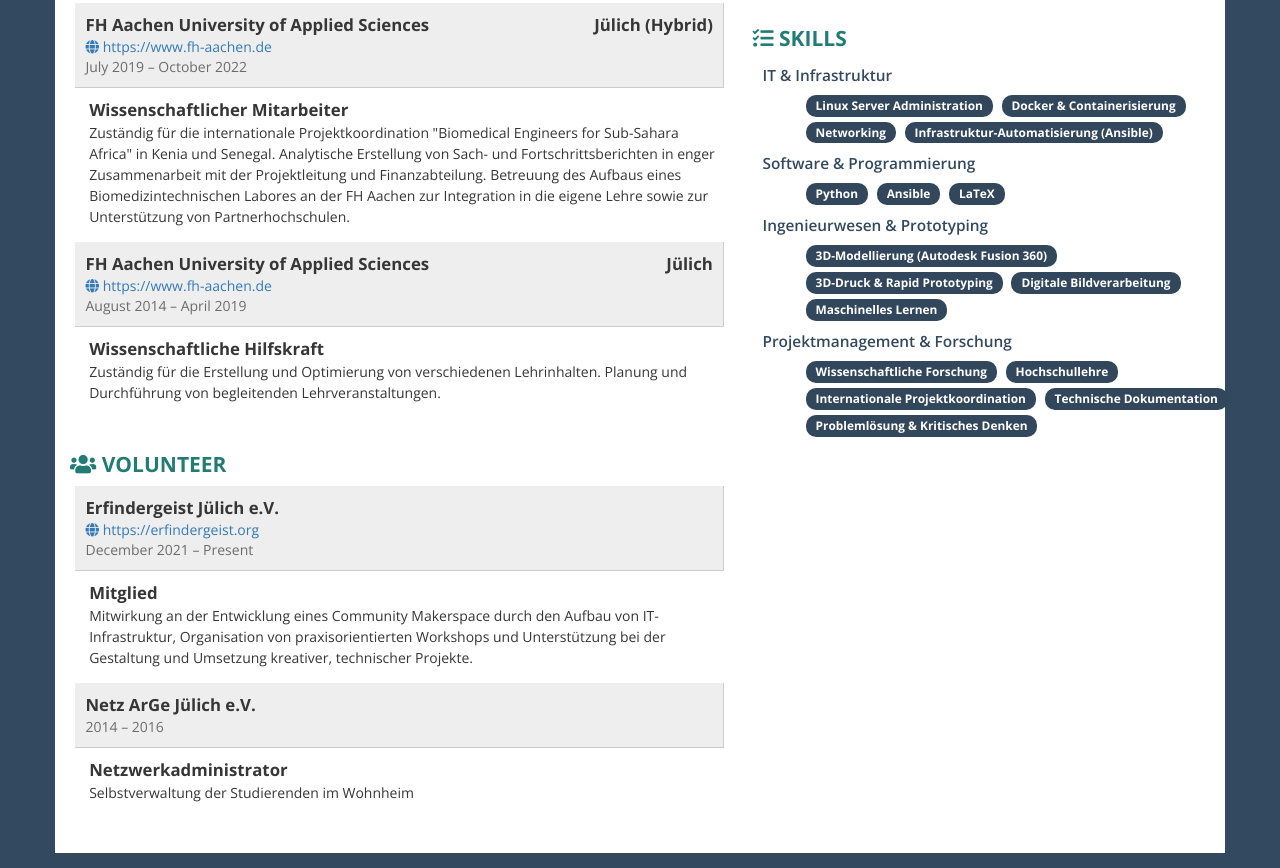
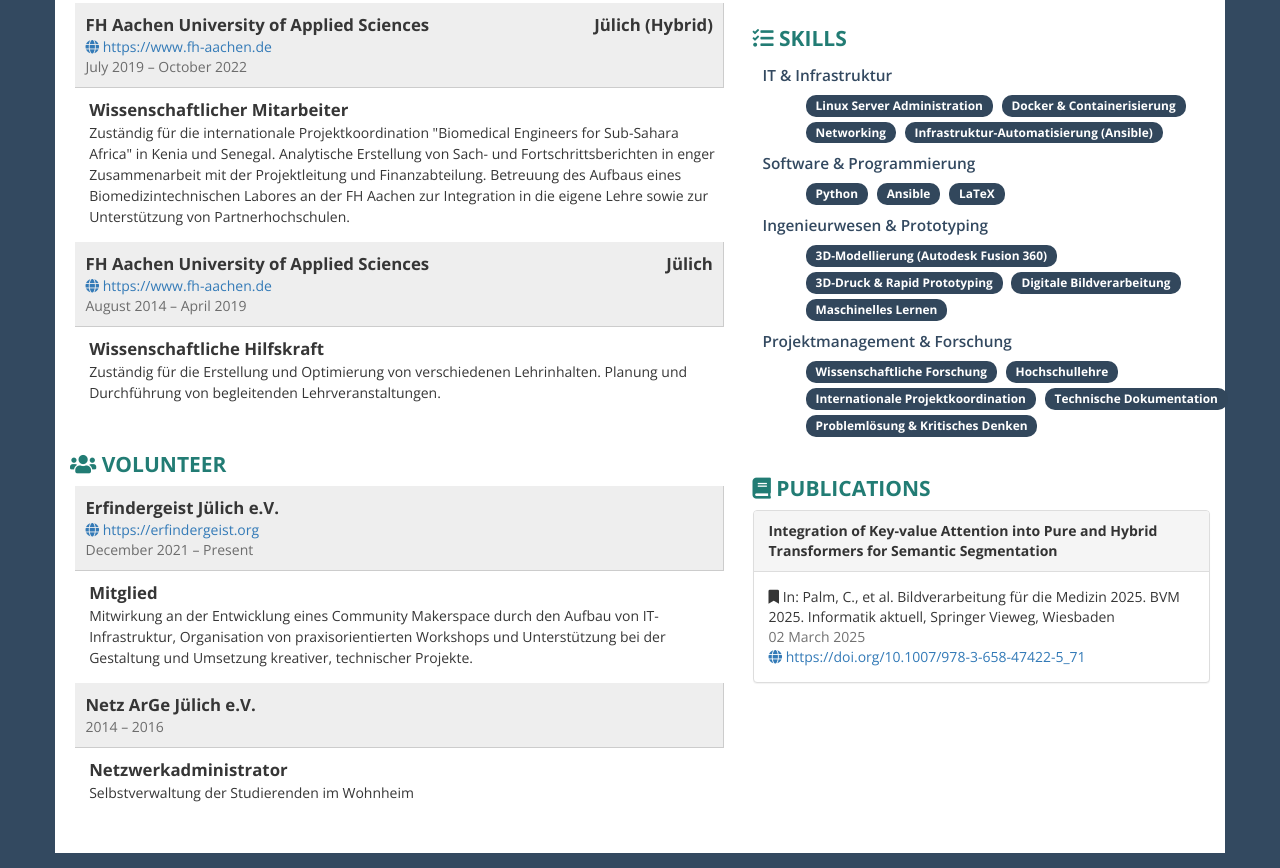
Before and after one commit to tobias-holmes/tholmes-jsonresume, a plain HTML site: page de/index.html in a window 1280 px wide. Shown: the part 983-1851 px from the top of the page. Drawn offline with nearby package versions, Linux system fonts and the light colour scheme.

Commit message:
Add bvm25 publication

```diff
--- a/de/index.html
+++ b/de/index.html
@@ -768,6 +768,22 @@ blockquote,
               </div>
             </div>
           </div>
+          <!-- PUBLICATIONS -->
+          <div class="box">
+            <h2><i class="fas fa-book ico"></i> Publications</h2>
+            <div class="publication panel panel-default">
+              <div class="panel-heading">
+                <div class="name panel-title">Integration of Key-value Attention into Pure and Hybrid Transformers for Semantic Segmentation</div>
+              </div>
+              <div class="panel-body">
+                <div class="publisher"><i class= "fas fa-bookmark ico"></i> In: Palm, C., et al. Bildverarbeitung für die Medizin 2025. BVM 2025. Informatik aktuell, Springer Vieweg, Wiesbaden</div>
+                <div class="year">02 March  2025</div>
+                <div class="address">
+                  <a href="https:&#x2F;&#x2F;doi.org&#x2F;10.1007&#x2F;978-3-658-47422-5_71" target= "_blank"><i class="fas fa-globe ico"></i> https:&#x2F;&#x2F;doi.org&#x2F;10.1007&#x2F;978-3-658-47422-5_71</a>
+                </div>
+              </div>
+            </div>
+          </div>
         </div>
       </div>
     </div>
```
Also changed, not shown: en/index.html (+16 -0 lines), resume-de.json (+8 -1 lines), resume-en.json (+8 -1 lines).
